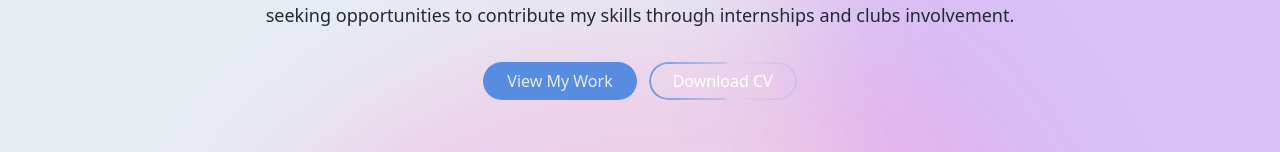
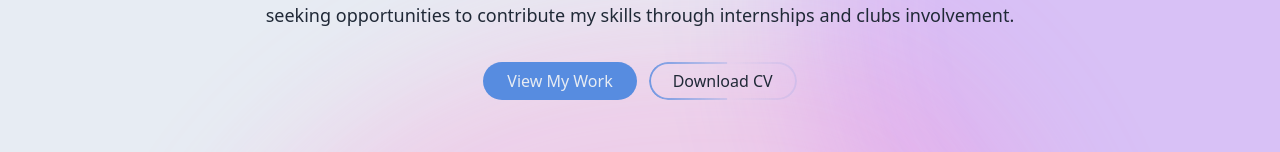
Before and after one commit to chucan1312/portfolio, a React (Vite) app: page / in a window 1280 px wide. Shown: the part 423-575 px from the top of the page. Built offline with nearby package versions, Linux system fonts and the light colour scheme.

Commit message:
Change button's text color

```diff
--- a/src/components/HomeSection.jsx
+++ b/src/components/HomeSection.jsx
@@ -22,7 +22,7 @@ export const HomeSection = () => {
                         <a
                             href="./An Trinh Resume.pdf"
                             download
-                            className="custom-button bg-transparent glow-border border-primary text-white"
+                            className="custom-button bg-transparent glow-border border-primary text-foreground"
                         >
                             Download CV
                         </a>
```
